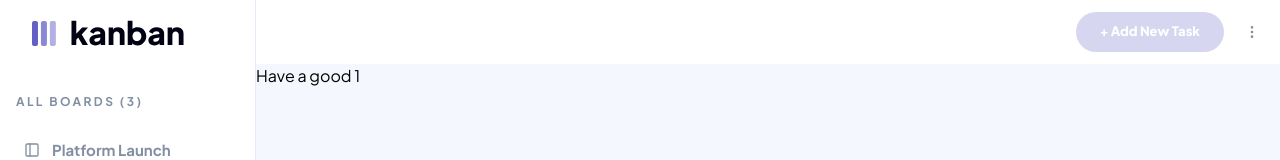
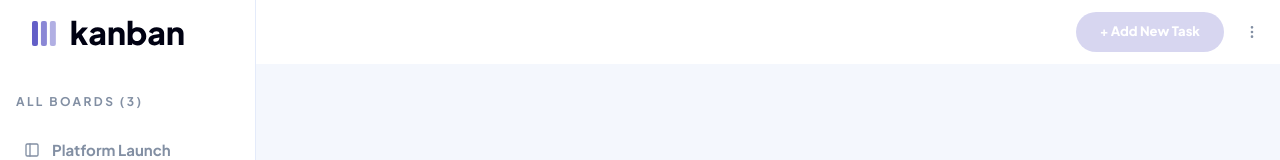
Before and after one commit to danielfayo/kanban, a Next.js app: page /board/1 in a window 1280 px wide. Shown: the top 160 px of the page. Built offline with nearby package versions, Linux system fonts and the light colour scheme.

Commit message:
Mapped JSON Data

```diff
--- a/src/app/board/[board]/page.tsx
+++ b/src/app/board/[board]/page.tsx
@@ -3,20 +3,42 @@
 import useCurrentPath from "@/hooks/useCurrentPath";
 import { useAppSelector } from "@/redux/store";
 import { usePathname } from "next/navigation";
-import React from "react";
+import React, { useState } from "react";
 
 const Page = ({ params }: { params: { board: string } }) => {
   const pathName = usePathname();
   const { currentPath } = useCurrentPath(pathName);
   const boards = useAppSelector((state) => state.boards.boards);
 
-  // const board = boards.filter(b => b.name === currentPath)
-  const board = boards.findIndex((each) => each.name == currentPath);
-  // console.log(boards[board]);
+  const board = boards.filter((b) => b.name === currentPath);
 
   return (
-    <div className=" md:ml-[16rem]">
-      <span className="">Have a good {params.board}</span>
+    <div className=" md:ml-[16rem] overflow-x-auto mt-[4rem]">
+      <div className="flex gap-6 overflow-auto h-full px-6">
+        {board.length > 0 &&
+          board[0].columns.map((each) => (
+            <div className="flex flex-col min-w-[17.5rem]">
+              <span className="my-6 text-Medium-Grey text-xs font-extrabold uppercase">
+                {each.name}{" "}({each.tasks.length})
+                <br />
+              </span>
+              <div className=" flex flex-col gap-4">
+                {each.tasks.map((task) => (
+                  <div className=" bg-White dark:bg-Dark-Grey min-h-[5.5rem] rounded-lg p-4 shadow-md flex flex-col justify-center">
+                    <span className="text-4 font-extrabold ">
+                      {task.title}
+                      <br />
+                    </span>
+                    <span className="text-Medium-Grey text-xs font-extrabold">
+
+                    {task.subtasks.filter(sub => sub.isCompleted === true).length} of {task.subtasks.length} subtasks
+                    </span>
+                  </div>
+                ))}
+              </div>
+            </div>
+          ))}
+      </div>
     </div>
   );
 };
--- a/src/components/Nav.tsx
+++ b/src/components/Nav.tsx
@@ -16,7 +16,7 @@ const Nav: React.FC<NavProps> = () => {
   const { currentPath } = useCurrentPath(pathName);
 
   return (
-    <nav className="bg-White dark:bg-Dark-Grey h-16 flex items-center justify-between px-4">
+    <nav className="bg-White dark:bg-Dark-Grey h-16 flex items-center justify-between px-4 fixed top-0 w-full">
       <div className="flex gap-4 md:hidden">
         <Image alt="logo" src="/assets/logo.svg" width={24} height={24} />
         <NavDropdown
--- a/src/components/Sidebar.tsx
+++ b/src/components/Sidebar.tsx
@@ -1,6 +1,6 @@
 "use client";
 
-import React from "react";
+import React, { useEffect, useState } from "react";
 import SideList from "./SideList";
 import Image from "next/image";
 import { useTheme } from "next-themes";
@@ -8,23 +8,31 @@ import { useTheme } from "next-themes";
 type SidebarProps = {};
 
 const Sidebar: React.FC<SidebarProps> = () => {
-  const {theme} = useTheme()
+  const { theme } = useTheme();
+  const [isMounted, setIsMounted] = useState(false);
 
-
+  useEffect(() => {
+    setIsMounted(true);
+  });
 
   return (
     <nav className="hidden md:flex flex-col w-[16rem] left-0 h-full pb-12 bg-White dark:bg-Dark-Grey border border-y-0 border-l-0 dark:border-r-Lines-Dark border-r-Lines-Light fixed top-0 z-10">
-      <Image
+      { isMounted &&
+        <Image
           alt="logo"
-          src={theme === "dark" ? `/assets/white-kanban.svg`: `/assets/full-kanban.svg`}
+          src={
+            theme === "dark"
+              ? `/assets/white-kanban.svg`
+              : `/assets/full-kanban.svg`
+          }
           width={152}
           height={24}
           className="ml-8 mt-[1.25rem]"
         />
-        <div className="mt-8 h-full">
-
-      <SideList />
-        </div>
+      }
+      <div className="mt-8 h-full">
+        <SideList />
+      </div>
     </nav>
   );
 };
```
